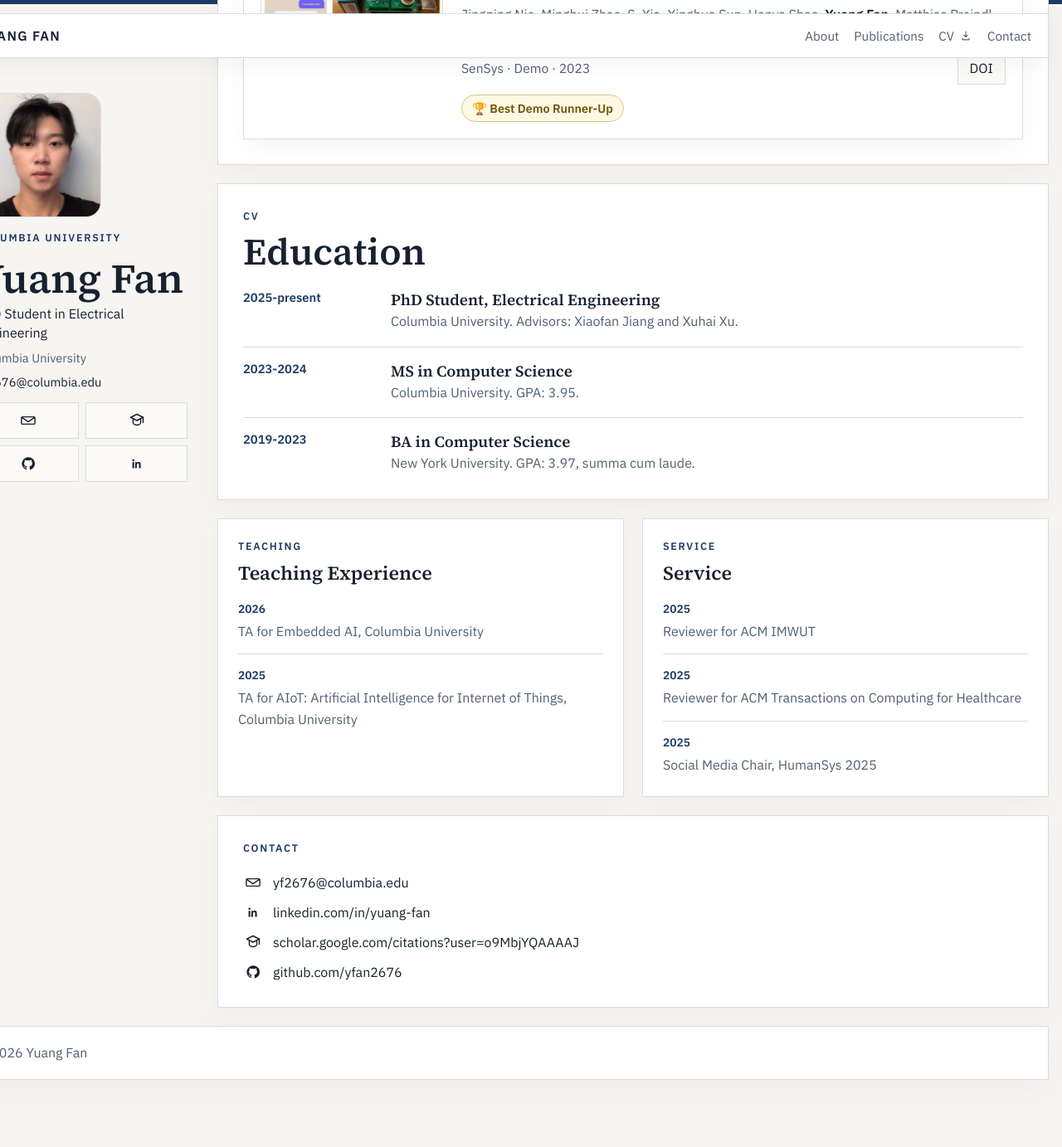
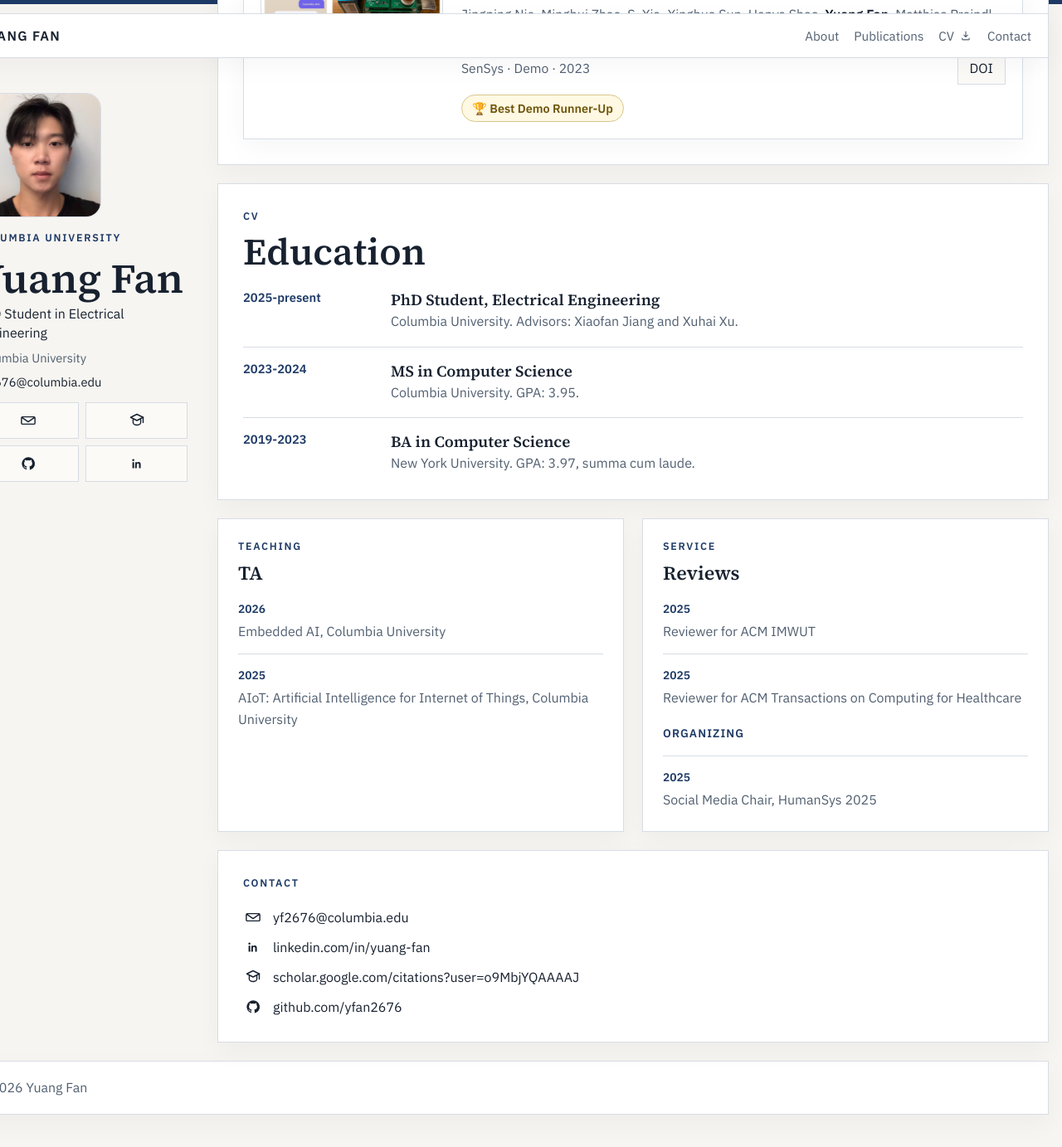
Before and after one commit to yfan2676/yfan2676.github.io, a Jekyll site: the page built from index.html, in a window 1280 px wide and 1400 px high, scrolled down 2734 px. Shown: the top 1383 px of the window at 83% size. Built offline with Jekyll 4.4.1, drawn with Linux system fonts in a browser that asks for light colours; before the commit the page ends 4092 px from its top, so only the background shows below that.

Commit message:
Refine teaching and service cards

```diff
--- a/index.html
+++ b/index.html
@@ -281,22 +281,22 @@ layout: null
         <div class="detail-grid">
           <section class="section section-compact reveal">
             <p class="eyebrow">Teaching</p>
-            <h2>Teaching Experience</h2>
+            <h2>TA</h2>
             <ul class="compact-list">
               <li>
                 <span>2026</span>
-                TA for Embedded AI, Columbia University
+                Embedded AI, Columbia University
               </li>
               <li>
                 <span>2025</span>
-                TA for AIoT: Artificial Intelligence for Internet of Things, Columbia University
+                AIoT: Artificial Intelligence for Internet of Things, Columbia University
               </li>
             </ul>
           </section>
 
           <section class="section section-compact reveal">
             <p class="eyebrow">Service</p>
-            <h2>Service</h2>
+            <h2>Reviews</h2>
             <ul class="compact-list">
               <li>
                 <span>2025</span>
@@ -306,6 +306,9 @@ layout: null
                 <span>2025</span>
                 Reviewer for ACM Transactions on Computing for Healthcare
               </li>
+            </ul>
+            <p class="compact-subheading">Organizing</p>
+            <ul class="compact-list compact-list-secondary">
               <li>
                 <span>2025</span>
                 Social Media Chair, HumanSys 2025
--- a/styles.css
+++ b/styles.css
@@ -472,6 +472,15 @@ h3 {
   line-height: 1.15;
 }
 
+.compact-subheading {
+  margin: 20px 0 0;
+  color: var(--accent);
+  font-size: 0.86rem;
+  font-weight: 600;
+  letter-spacing: 0.08em;
+  text-transform: uppercase;
+}
+
 .compact-list {
   display: grid;
   gap: 14px;
@@ -490,6 +499,11 @@ h3 {
 .compact-list li:first-child {
   padding-top: 0;
   border-top: 0;
+}
+
+.compact-list-secondary li:first-child {
+  padding-top: 14px;
+  border-top: 1px solid var(--line);
 }
 
 .compact-list span {
```
